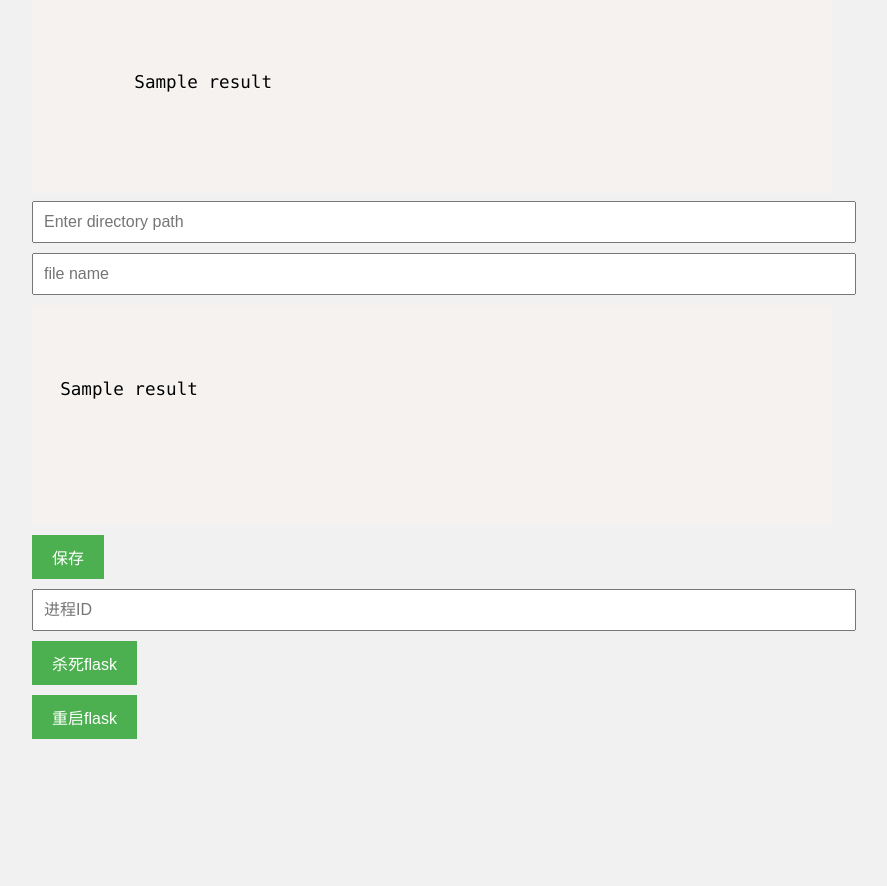
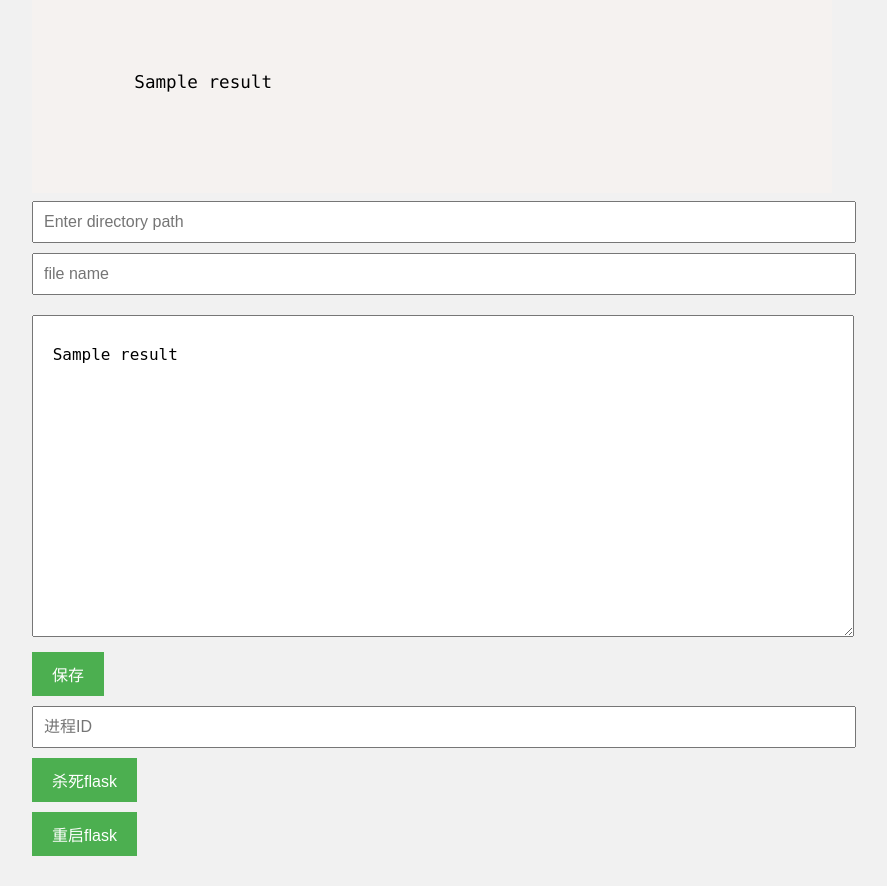
Before and after one commit to dakaca007/django, a Flask app: template templates/editor.html in a window 1280 px wide. Shown: the part 179-1065 px from the top of the page, without its empty margins (208-1095 px from the left). Before the commit the page ends 918 px from the top, so only its background shows below. Run offline with Flask 3, Linux system fonts and the light colour scheme; the template is opened without the code that fills it: most values are stand-ins (such as "Sample title", 1, 10 or a date in 2020); some libraries are stand-ins or nearby versions.

Commit message:
Update editor.html

```diff
--- a/templates/editor.html
+++ b/templates/editor.html
@@ -24,7 +24,7 @@
         }
         textarea {
             margin-top: 10px;
-            width: 100%;
+            width: 70%;
             height: 300px;
         }
         .container {
@@ -74,11 +74,11 @@
         </div>
     </form>
     {% if result %}
-    <form>
+    <form id="xs">
 
 
           <pre><code class="language-javascript">
-        <textarea id="code" autofocus>
+        <textarea id="xs_code" autofocus>
 
         {{ result }}
 
@@ -96,18 +96,13 @@
             <input type="text" name="file_name" placeholder="file name">
         </div>
         <div class="form-group">
-            <pre>   <code class="language-javascript">
+
             <textarea name="content" rows="10" cols="50" id="code">
  {{ result }}
 
 
-               </textarea></code>
- </pre>
-
-
-
-
-        </div>
+               </textarea>
+          </div>
         <div class="form-group">
             <input type="submit" value="保存">
         </div>
```
